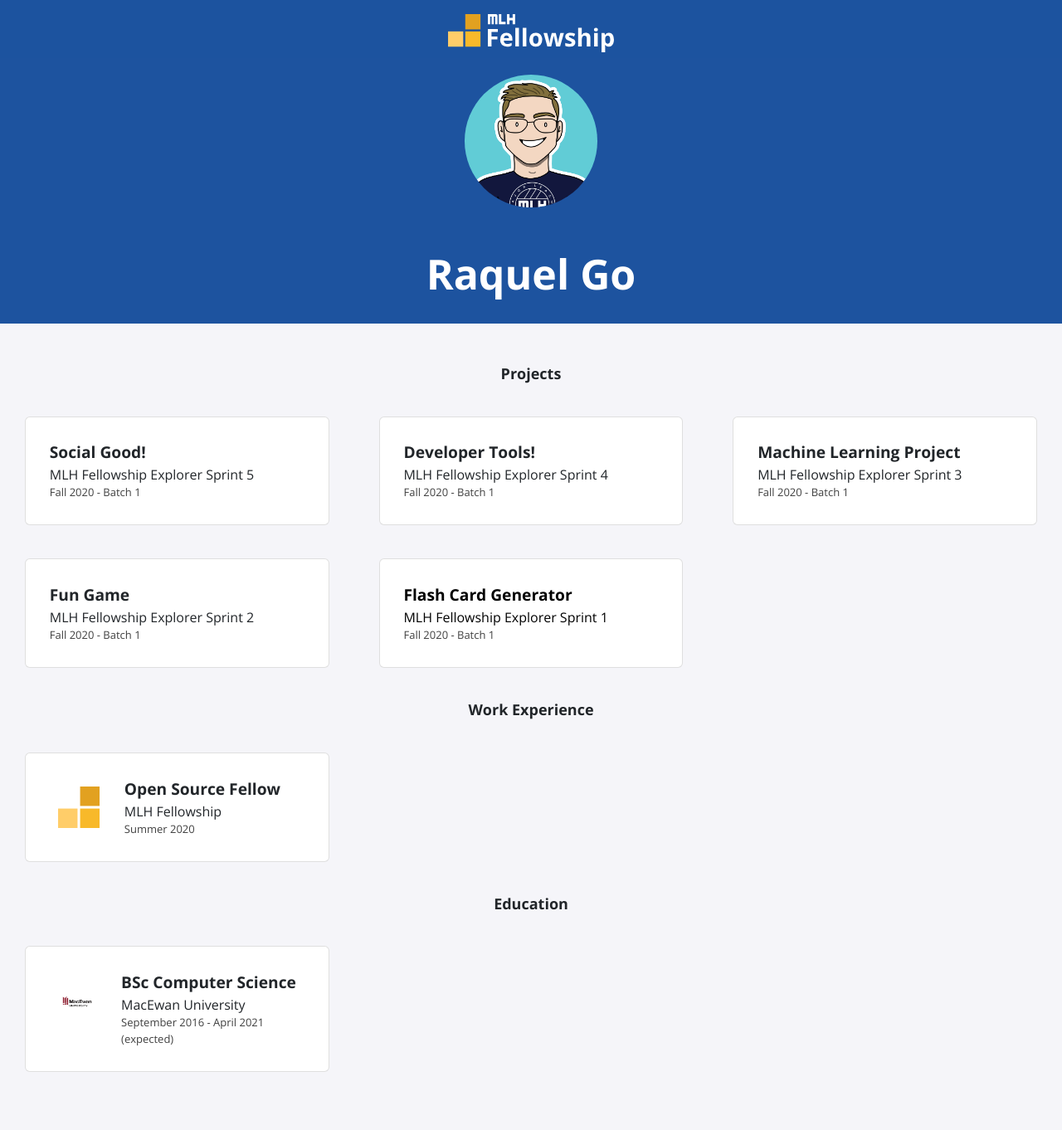
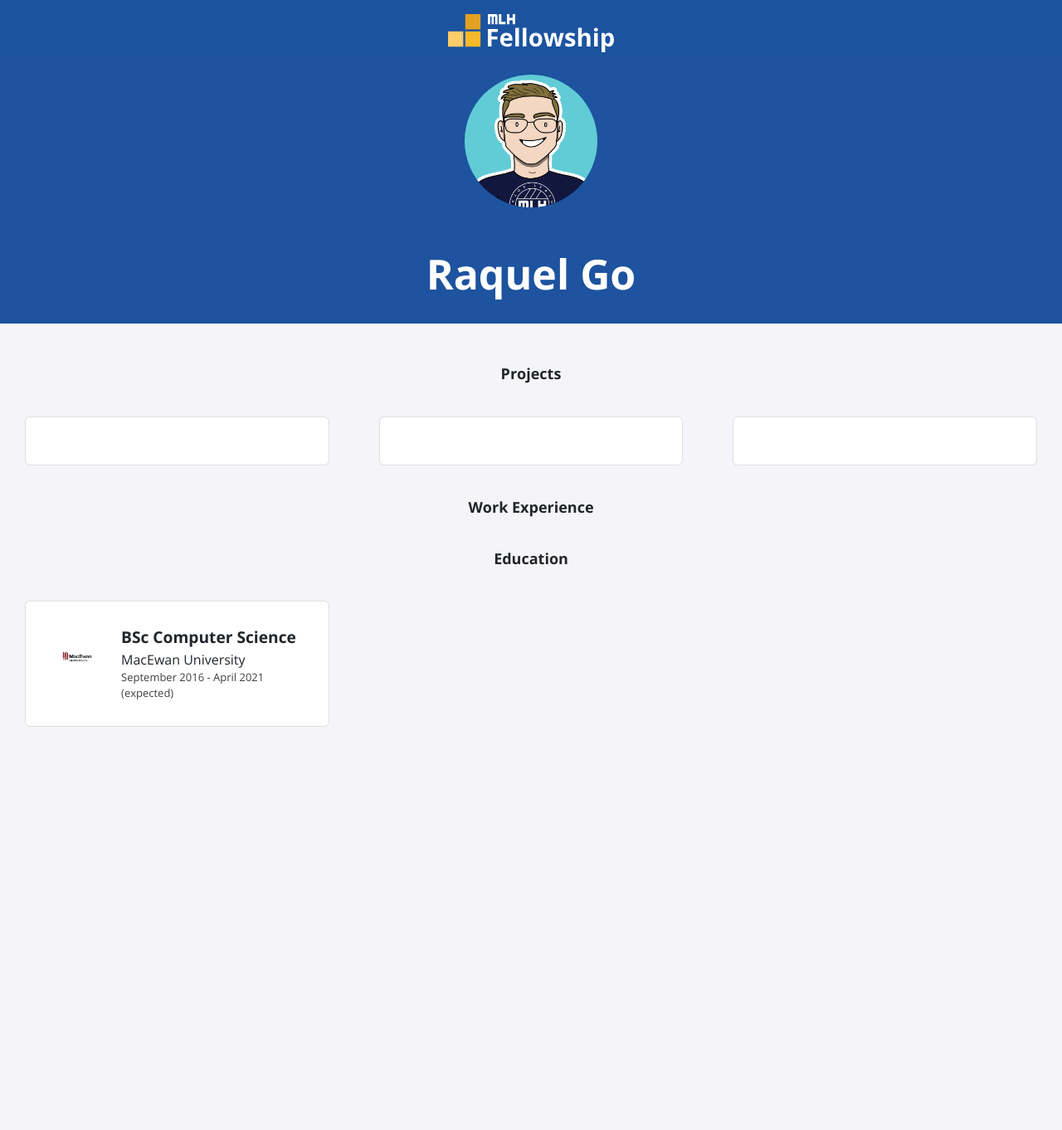
Before and after one commit to rgo44/rgo44.github.io, a Jekyll site: the page built from index.html, in a window 1280 px wide. Shown: the whole page at 83% size. Built offline with Jekyll 4.4.1, drawn with Linux system fonts in a browser that asks for light colours; nearby versions of some CDN libraries; after the commit the page ends 946 px from its top, so only the background shows below that.

Commit message:
add projects and remove exp

```diff
--- a/_data/projects.yml
+++ b/_data/projects.yml
@@ -1,20 +1,7 @@
-- title: Social Good!
-  event: MLH Fellowship Explorer Sprint 5
-  date: Fall 2020 - Batch 1
+  title: Course Planning Chatbot
+  event: Capstone Project
+  date: Fall 2020
 
-- title: Developer Tools!
-  event: MLH Fellowship Explorer Sprint 4
-  date: Fall 2020 - Batch 1
-
-- title: Machine Learning Project
-  event: MLH Fellowship Explorer Sprint 3
-  date: Fall 2020 - Batch 1
-
-- title: Fun Game
-  event: MLH Fellowship Explorer Sprint 2
-  date: Fall 2020 - Batch 1
-
-- title: Flash Card Generator
-  event: MLH Fellowship Explorer Sprint 1
-  date: Fall 2020 - Batch 1
-  page-name: sprint1
+  title: Card Matching Game
+  event: CMPT395 Final Project
+  date: March 2019
```
Also changed, not shown: _data/experience.yml (+4 -4 lines), assets/img/experience/fellowship.svg (deleted), assets/img/experience/mlh.svg (deleted).
